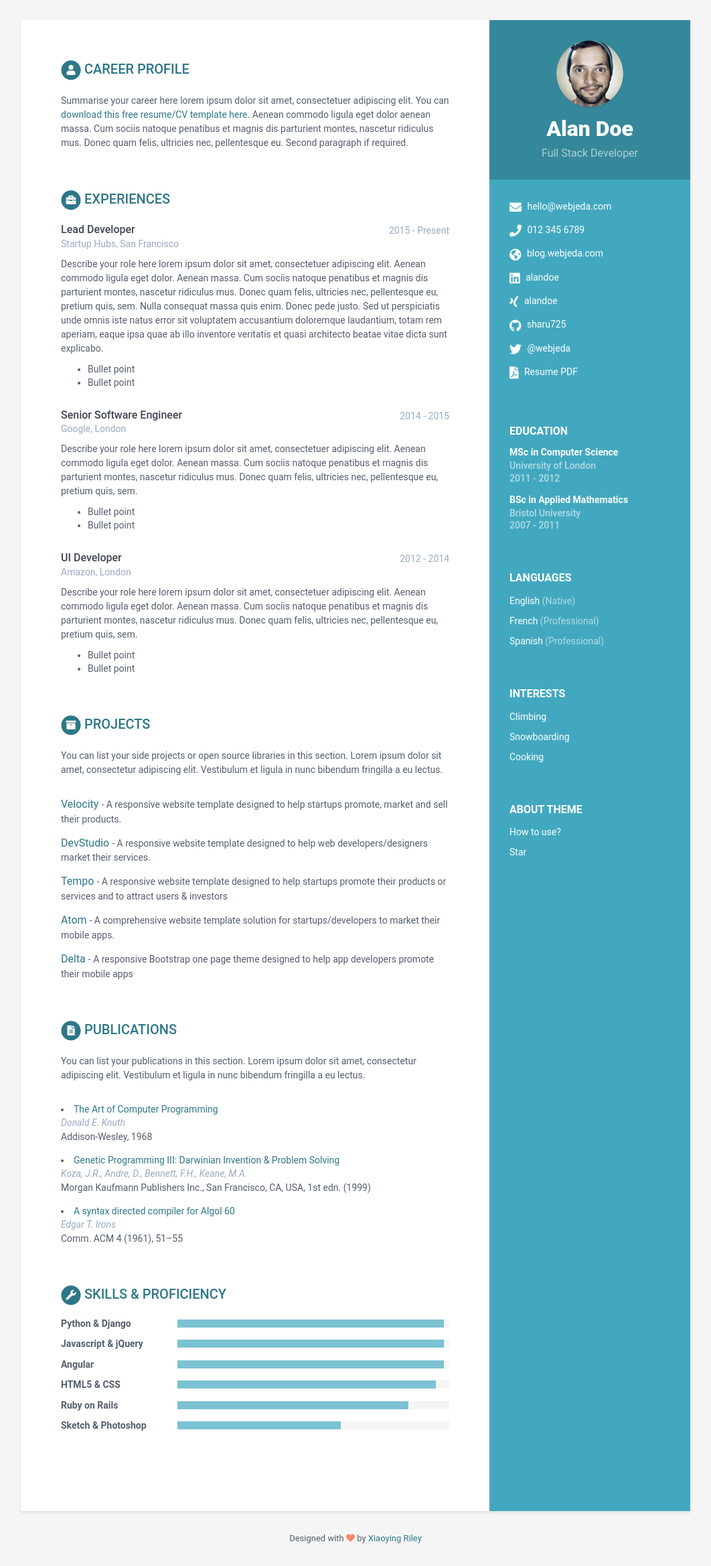
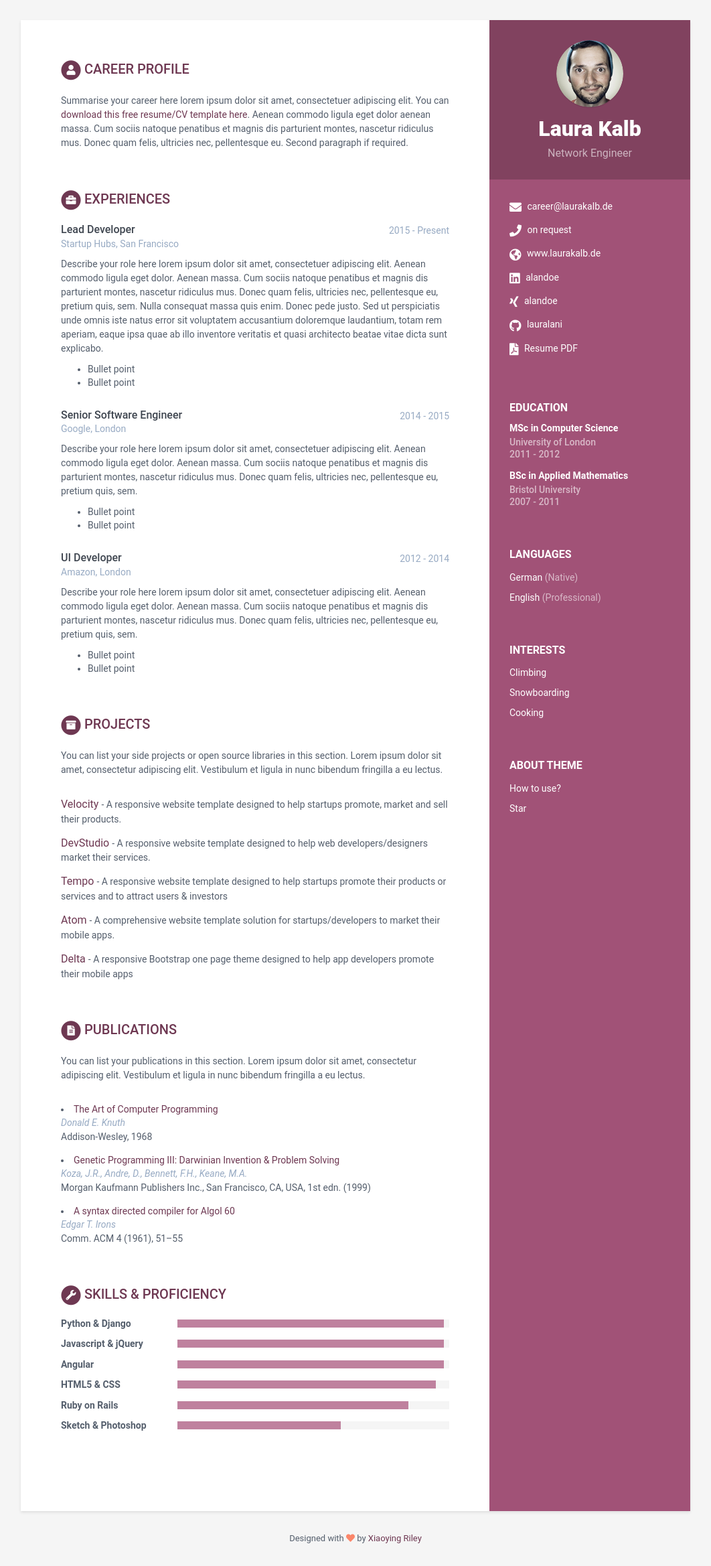
Before and after one commit to lauralani/cv-laurakalb-de, a Jekyll site: the page built from index.html, in a window 1280 px wide. Shown: the whole page at 67% size, without its empty margins (109-1171 px from the left). Built offline with Jekyll 4.4.1, drawn with Linux system fonts in a browser that asks for light colours.

Commit message:
add, update, and delete stuff ^.^

```diff
--- a/CNAME
+++ /dev/null
@@ -1 +0,0 @@
-online-cv.webjeda.com
--- a/_config.yml
+++ b/_config.yml
@@ -1,20 +1,20 @@
 #Update all the sections by editing the data.yml file inside _data folder.
 
 # Site Settings
-title: My Resume
-url: 'http://webjeda.com'
+title: 'Laura Kalb | CV'
+url: 'https://cv.laurakalb.de'
 
 #change it according to your repository name
 # disabling since we are using a custom domain
 #baseurl: '/online-cv'
 
-description: A beautiful Jekyll theme for creating resume
+description: 'Curriculum vitae for Laura Kalb :)'
 # Style will be applied only after restarting the build or serve. Just choose one of the options.
-theme_skin: blue # blue turquoise green berry orange ceramic
+theme_skin: berry # blue turquoise green berry orange ceramic
 chrome_mobile_color: #use hex colors (ex:#1976d2) or leave empty if you don't want a color for chrome mobile searchbar
 
 # Tracker
-analytics: UA-83979019-1
+analytics:
 
 # Sass/SCSS
 sass:
@@ -24,7 +24,7 @@ sass:
 # Build settings
 compress-site: yes
 
-encoding: "utf-8"
+encoding: "UTF-8"
 compress_html: # - http://jch.penibelst.de/
   clippings: all
   ignore:
--- a/_data/data.yml
+++ b/_data/data.yml
@@ -7,35 +7,32 @@ sidebar:
     education: True # set to False if you want education in main section instead of in sidebar
 
     # Profile information
-    name: Alan Doe
-    tagline: Full Stack Developer
+    name: Laura Kalb
+    tagline: Network Engineer
     avatar: profile.png  #place a 100x100 picture inside /assets/images/ folder and provide the name of the file below
 
     # Sidebar links
-    email: hello@webjeda.com
-    phone: 012 345 6789
+    email: career@laurakalb.de
+    phone: on request
     citizenship:
-    website: blog.webjeda.com #do not add http://
+    website: www.laurakalb.de #do not add http://
     linkedin: alandoe
     xing: alandoe
-    github: sharu725
+    github: lauralani
     telegram: # add your nickname without '@' sign
     gitlab:
     bitbucket:
-    twitter: '@webjeda'
+    twitter:
     stack-overflow: # Number/Username, e.g. 123456/alandoe
     codewars:
     goodreads: # Number-Username, e.g. 123456-alandoe
     pdf: http://www.africau.edu/images/default/sample.pdf
 
     languages:
-      - idiom: English
+      - idiom: German
         level: Native
 
-      - idiom: French
-        level: Professional
-
-      - idiom: Spanish
+      - idiom: English
         level: Professional
 
     interests:
```
Also changed, not shown: Gemfile.lock (added), assets/images/berry.jpg (deleted), assets/images/blue.jpg (deleted), assets/images/ceramic.jpg (deleted), assets/images/desktop.png (deleted), assets/images/green.jpg (deleted), assets/images/mobile.png (deleted), assets/images/orange.jpg (deleted), assets/images/turquoise.jpg (deleted).
